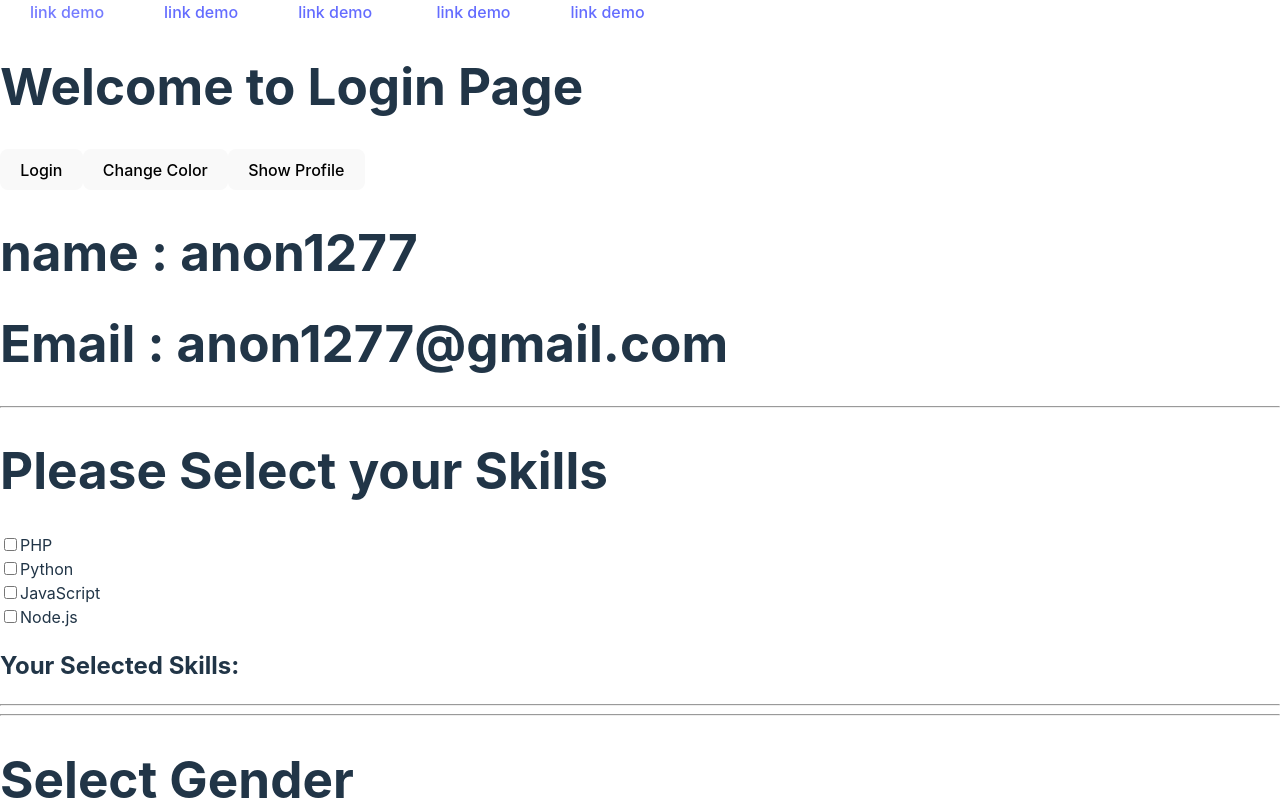
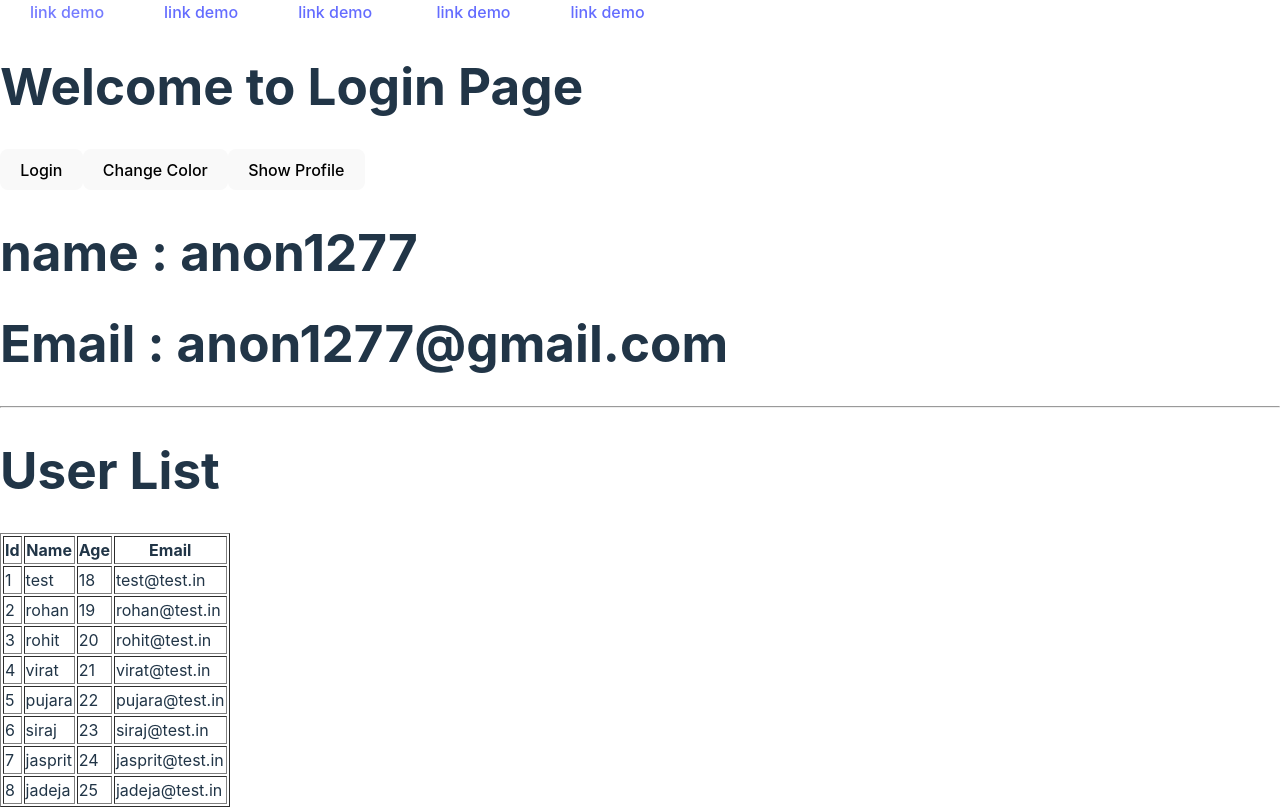
Before and after one commit to anon1277/react-demo, a React (Vite) app: page / in a window 1280 px wide. Shown: the top 809 px of the page. Built offline with nearby package versions, Linux system fonts and the light colour scheme.

Commit message:
Add UserList component with  user data in table format

```diff
--- a/src/App.jsx
+++ b/src/App.jsx
@@ -10,6 +10,7 @@ import Wrapper from "./Wrapper";
 import InputField from "./InputFiels";
 import Skills from "./Skills";
 import SelectGenderCityDropdown from "./SelectGenderCityDropdown";
+import UserList from "./UserList";
 
 const PageName = "Login Page";
 
@@ -42,6 +43,8 @@ function App() {
       {displayProfile && <Profile />}
       {showLogin && <Userlogin />}
 
+      {/* user list */}
+      <UserList />
       {/* //skill list */}
       <Skills />
 
--- /dev/null
+++ b/src/UserList.jsx
@@ -0,0 +1,95 @@
+// UserList component that displays a list of users in a table
+const UserList = () => {
+    // Sample data for users
+    const UserData = [
+        {
+            id: 1,
+            name: "test",
+            age: 18,
+            email: "test@test.in",
+        },
+        {
+            id: 2,
+            name: "rohan",
+            age: 19,
+            email: "rohan@test.in",
+        },
+        {
+            id: 3,
+            name: "rohit",
+            age: 20,
+            email: "rohit@test.in",
+        },
+        {
+            id: 4,
+            name: "virat",
+            age: 21,
+            email: "virat@test.in",
+        },
+        {
+            id: 5,
+            name: "pujara",
+            age: 22,
+            email: "pujara@test.in",
+        },
+        {
+            id: 6,
+            name: "siraj",
+            age: 23,
+            email: "siraj@test.in",
+        },
+        {
+            id: 7,
+            name: "jasprit",
+            age: 24,
+            email: "jasprit@test.in",
+        },
+        {
+            id: 8,
+            name: "jadeja",
+            age: 25,
+            email: "jadeja@test.in",
+        },
+    ];
+
+    // JSX to render the User List in a table
+    return (
+        <div>
+            {/* Horizontal line separator */}
+            <hr />
+
+            {/* Title of the page */}
+            <h1>User List</h1>
+
+            {/* Table to display user details */}
+            <table border={1}>
+                <thead>
+                    <tr>
+                        {/* Table headers */}
+                        <th>Id</th>
+                        <th>Name</th>
+                        <th>Age</th>
+                        <th>Email</th>
+                    </tr>
+                </thead>
+                <tbody>
+                    {/* Loop through the UserData array to create a table row for each user */}
+                    {
+                        UserData.map((user) => (
+                            <tr key={user.id}>
+                                {/* Display each user's id, name, age, and email */}
+                                <td>{user.id}</td>
+                                <td>{user.name}</td>
+                                <td>{user.age}</td>
+                                <td>{user.email}</td>
+                            </tr>
+                        ))
+                    }
+                </tbody>
+            </table>
+        </div>
+    );
+};
+
+// Export the UserList component for use in other files
+export default UserList;
```
